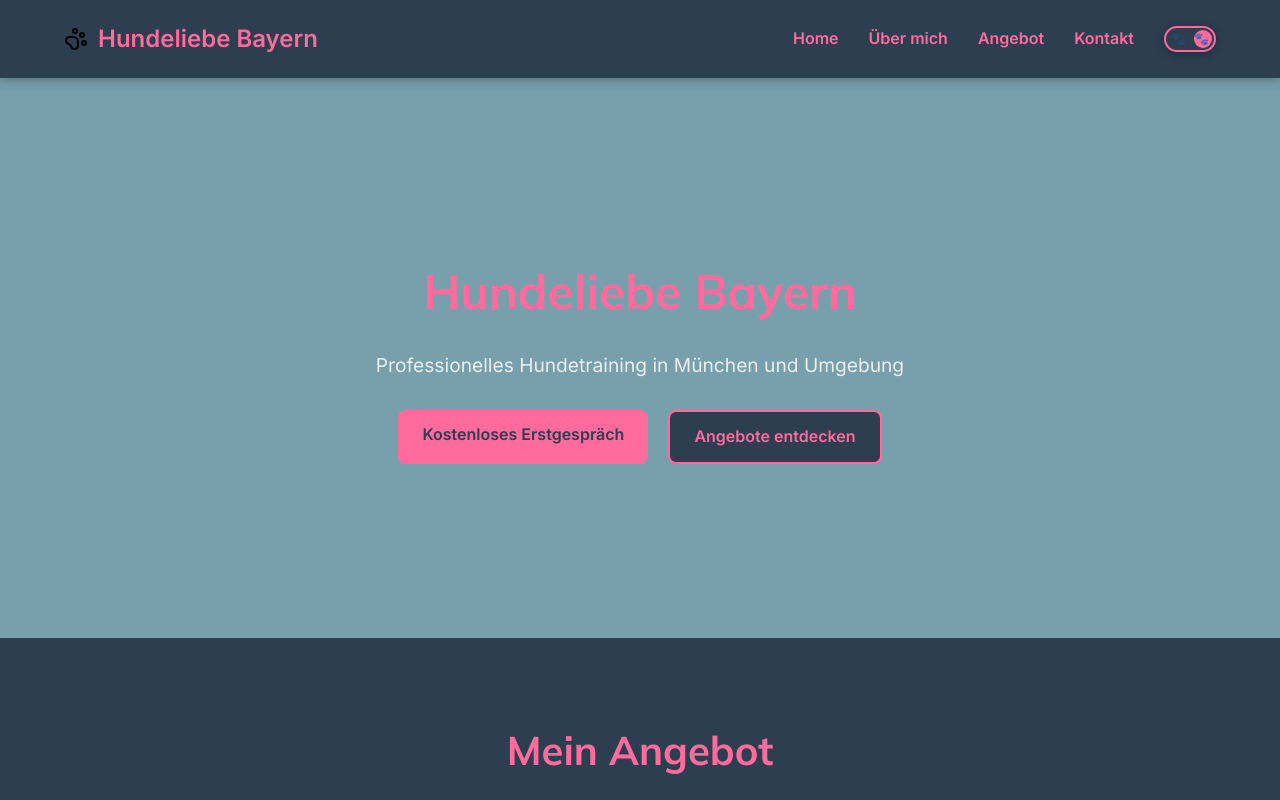
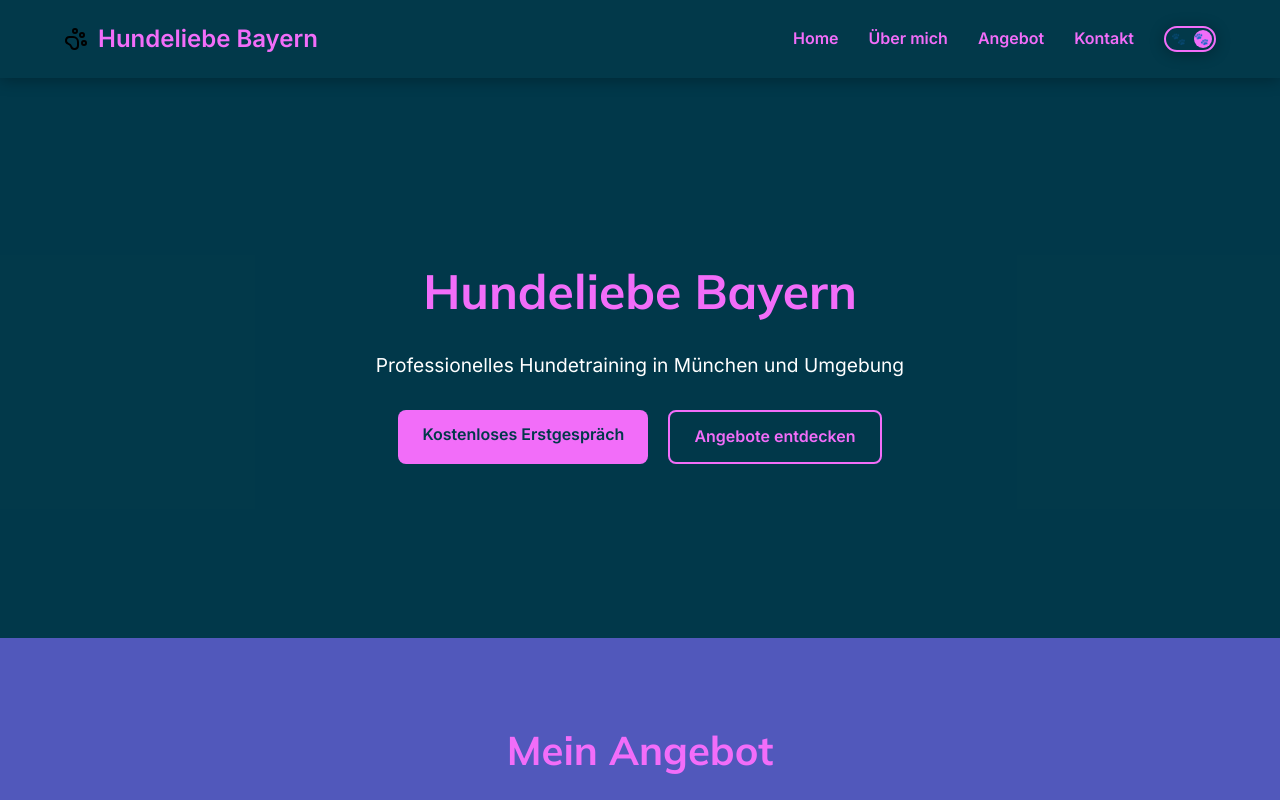
Before and after one commit to Peer122333/hundeliebe_bayern_25, a plain HTML site: page index.html in a window 1280 px wide. Both pictures are taken after a click on the button "Theme wechseln". Shown: the top 800 px of the page. Drawn offline with Linux system fonts and the light colour scheme.

Commit message:
style anpassungen dark mode

```diff
--- a/assets/css/styles.css
+++ b/assets/css/styles.css
@@ -13,6 +13,8 @@
     --border-radius: 8px;
     --background-color: #a9e0e9; /* Hellblau */
     --footer-color: #e75a87; /* Rosa */
+    --dark-mode-variant: 'default';
+    /* --dark-mode-variant: 'alt' */
 }
 
 * {
@@ -745,19 +747,104 @@ footer nav a:hover {
     --border-radius: 8px;
     --background-color: #a9e0e9;
     --footer-color: #e75a87;
+    --card-bg: #fff;
+    --nav-bg: #fff;
 }
 
+/* Standard Dark Mode */
 :root[data-theme="dark"] {
-    --primary-color: #ff6b9c;
-    --secondary-color: #2c3e50;
-    --accent-color: #ff6b9c;
-    --text-color: #ecf0f1;
-    --light-text: #bdc3c7;
-    --white: #2c3e50;
-    --shadow: 0 2px 10px rgba(0, 0, 0, 0.3);
+    --primary-color: var(--dark-primary);
+    --secondary-color: var(--dark-secondary);
+    --accent-color: var(--dark-accent);
+    --text-color: var(--dark-text);
+    --light-text: var(--dark-light-text);
+    --white: var(--dark-bg);
+    --shadow: var(--dark-shadow);
     --border-radius: 8px;
-    --background-color: #2c3e50;
-    --footer-color: #ff6b9c;
+    --background-color: var(--dark-background);
+    --footer-color: var(--dark-footer);
+    --card-bg: var(--dark-card);
+    --nav-bg: var(--dark-nav);
+}
+
+/* Default Dark Mode Farben */
+:root[data-theme="dark"] {
+    --dark-primary: #F26DF9;
+    --dark-secondary: #5158BB;
+    --dark-accent: #EB4B98;
+    --dark-text: #fff;
+    --dark-light-text: #F26DF9;
+    --dark-bg: #02394A;
+    --dark-shadow: 0 2px 15px rgba(0, 0, 0, 0.3);
+    --dark-background: #043565;
+    --dark-footer: #02394A;
+    --dark-card: #043565;
+    --dark-nav: #02394A;
+}
+
+/* Alternatives Dark Mode Schema */
+:root[data-theme="dark"][data-dark-variant="alt"] {
+    --dark-primary: #F72585;      /* Helles Pink für Akzente */
+    --dark-secondary: #7209B7;    /* Kräftiges Violett */
+    --dark-accent: #3A0CA3;       /* Dunkles Violett für Hover */
+    --dark-text: #fff;           /* Weiß für Text */
+    --dark-light-text: #4361EE;   /* Helles Blau für Subtexte */
+    --dark-bg: #3A0CA3;          /* Dunkles Violett als Basis */
+    --dark-shadow: 0 2px 15px rgba(0, 0, 0, 0.4);
+    --dark-background: #7209B7;   /* Violett für Hintergründe */
+    --dark-footer: #3A0CA3;      /* Dunkles Violett für Footer */
+    --dark-card: #4361EE;        /* Helles Blau für Karten */
+    --dark-nav: #3A0CA3;         /* Dunkles Violett für Navigation */
+}
+
+/* Anpassungen für Dark Mode */
+[data-theme="dark"] .navbar {
+    background-color: var(--nav-bg);
+}
+
+[data-theme="dark"] .angebot-item,
+[data-theme="dark"] .training-card,
+[data-theme="dark"] .bento-box,
+[data-theme="dark"] .contact-action,
+[data-theme="dark"] .trainer-profile {
+    background-color: var(--card-bg);
+}
+
+[data-theme="dark"] .theme-toggle {
+    border-color: var(--primary-color);
+    background-color: var(--nav-bg);
+}
+
+[data-theme="dark"] .theme-toggle::before {
+    background-color: var(--primary-color);
+}
+
+[data-theme="dark"] .nav-links a:hover {
+    color: var(--primary-color);
+}
+
+[data-theme="dark"] .btn.primary {
+    background-color: var(--primary-color);
+    color: var(--white);
+}
+
+[data-theme="dark"] .btn.primary:hover {
+    background-color: var(--accent-color);
+}
+
+[data-theme="dark"] .btn.secondary {
+    background-color: transparent;
+    color: var(--primary-color);
+    border: 2px solid var(--primary-color);
+}
+
+[data-theme="dark"] .btn.secondary:hover {
+    background-color: var(--secondary-color);
+    color: var(--white);
+}
+
+[data-theme="dark"] .hero .overlay {
+    background-color: rgba(2, 57, 74, 0.8); /* Dunklerer, transparenter Overlay */
 }
 
 :root[data-theme="nature"] {
```
